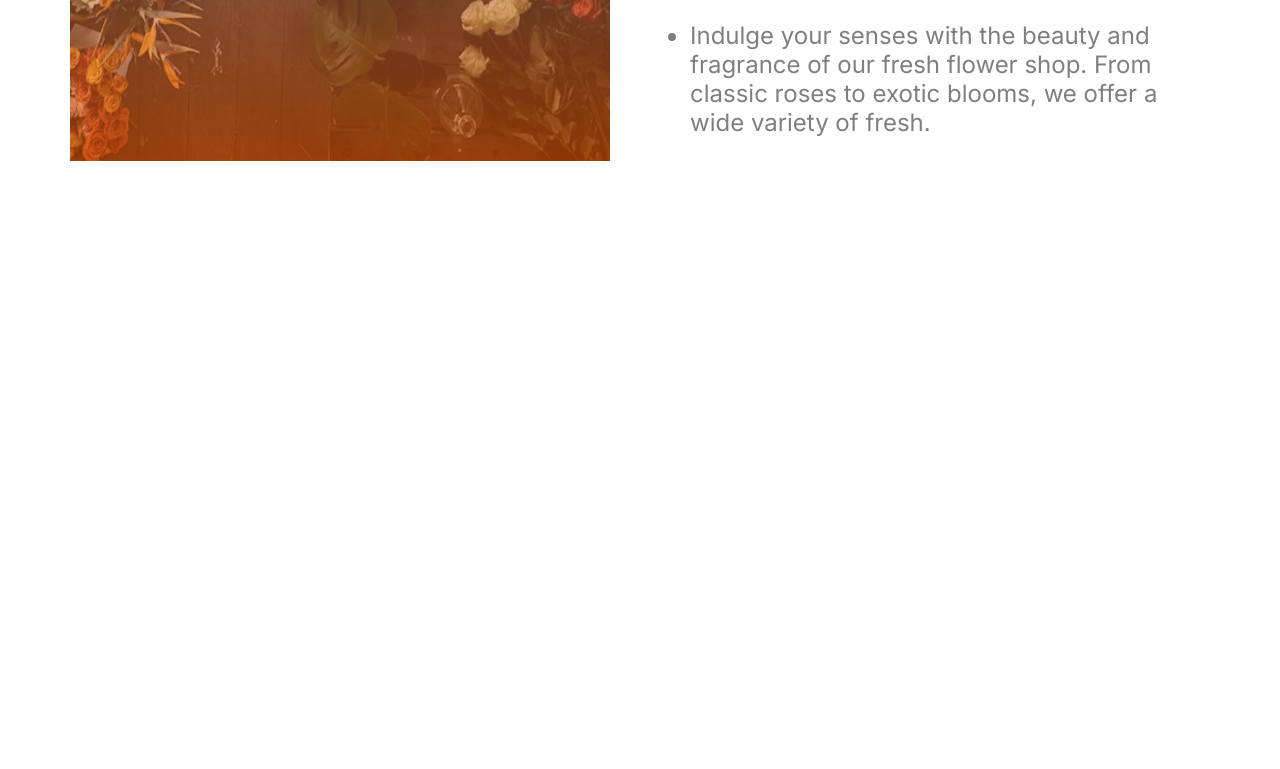
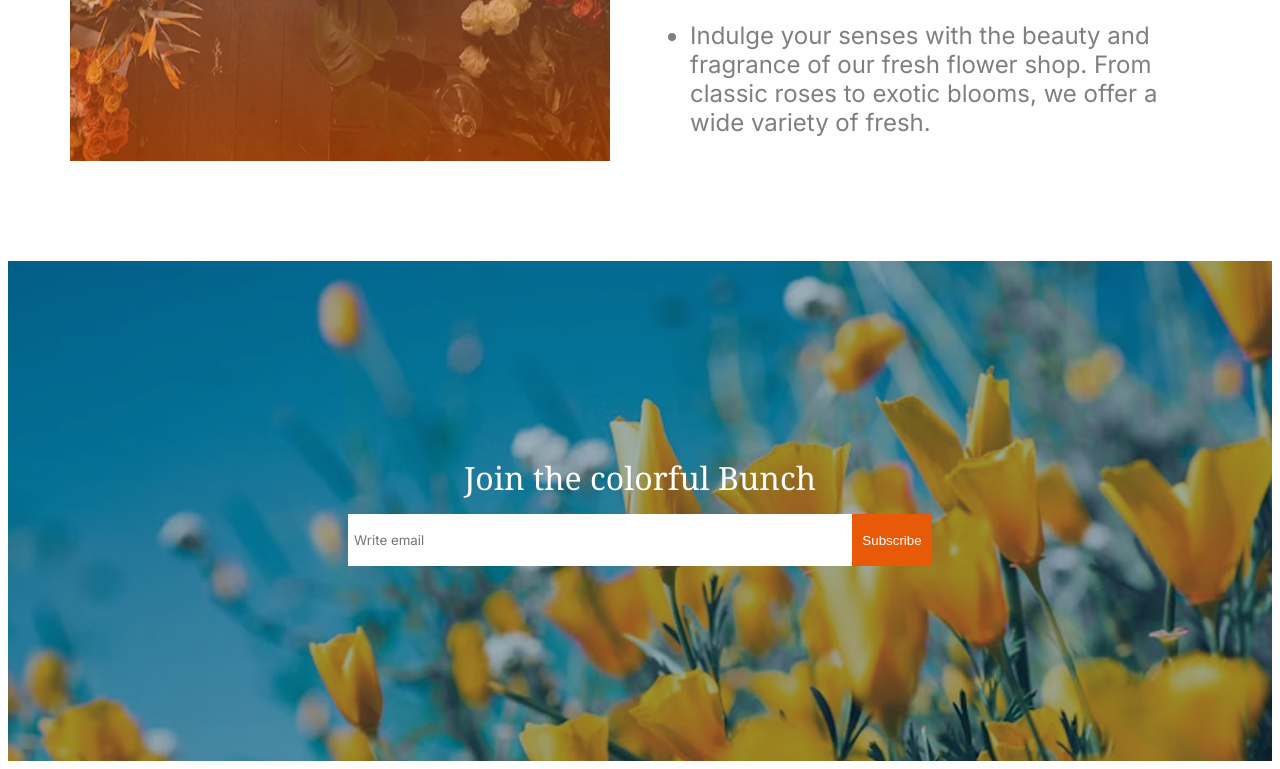
Before and after one commit to Nahiyat/responsive-flowers, a plain HTML site: page index.html in a window 1280 px wide. Shown: the part 2418-3187 px from the top of the page. Before the commit the page ends 2679 px from the top, so only its background shows below. Drawn offline with Linux system fonts and the light colour scheme.

Commit message:
added join section with bg image, title and input for email flexed with subscribe button

```diff
--- a/index.html
+++ b/index.html
@@ -123,6 +123,28 @@
                 </ul>
             </div>
         </section>
+        <!--Deal section-->
+<!--        <section class="deal-section">
+            <div class="deal-img-section-1">
+                <img class="deal-img" src="assets/deal-bloom.png" alt="">
+                <img class="deal-img" src="assets/deal-ana.png" alt="">
+            </div>
+            <img class="deal-img" src="assets/deal-zabo.png" alt="">
+        </section>-->
+
+        <!--Join Section-->
+        <section class="join-section-bg-img">
+            <div class="join-section-text">
+                <div class="join-section-title title-font">Join the colorful Bunch</div>
+                <div>
+                    <form class="subscribe-form" action="">
+                        <label for="email"></label>
+                        <input class="join-email-input subtitle-font" type="email" name="" id="email" placeholder=" Write email">
+                        <button class="btn-color subscribe-btn" type="button">Subscribe</button>
+                    </form>
+                </div>
+            </div>
+        </section>
     </main>
     <footer>
 
--- a/styles/responsive-flowers.css
+++ b/styles/responsive-flowers.css
@@ -118,3 +118,57 @@ a{
   font-size: 4rem;
   font-weight: bold;
 }
+
+/*Deal section*/
+/*
+.deal-section{
+  display: grid;
+  grid-template-columns: repeat(2, 1fr);
+  max-width: 1140px;
+}
+
+.deal-img-section-1{
+  display: grid;
+  grid-template-rows: repeat(2, 50%);
+}
+*/
+
+/*join email*/
+.join-section-bg-img{
+  background-image: url(../assets/news-letter-bg.png);
+  height: 500px;
+  display: flex;
+  align-items: center;
+  justify-content: center;
+}
+
+.join-section-text{
+  max-width: 830px;
+  align-items: center;
+  color: white;
+  font-size: 2rem;
+}
+
+.join-section-title{
+  text-align: center;
+  padding-bottom: 15px;
+}
+
+.subscribe-form{
+  display: flex;
+  gap: 0px;
+
+}
+
+.subscribe-btn{
+  height: 50px;
+  margin-left: 0px;
+  height: 52px;
+}
+
+input[type="email"]{
+    height: 50px;
+    background-color: white;
+    width: 500px;
+    border: none;
+}
```
